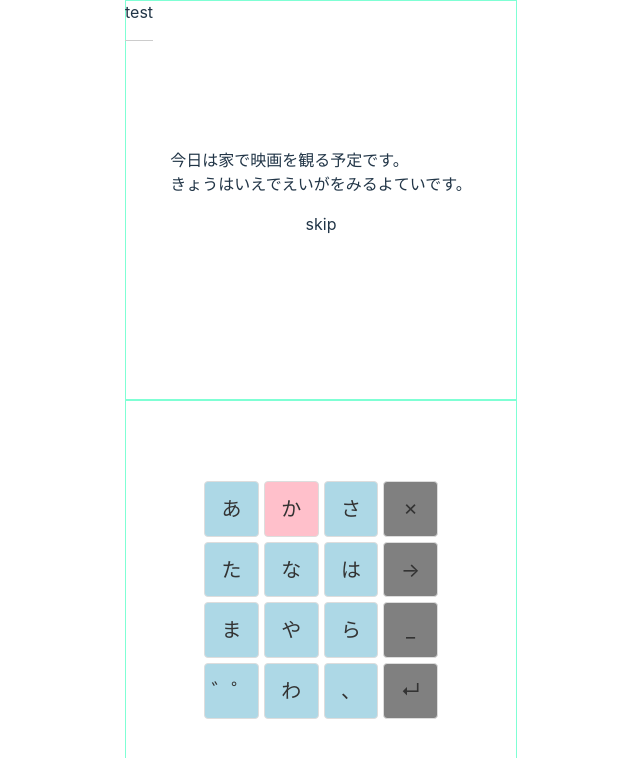
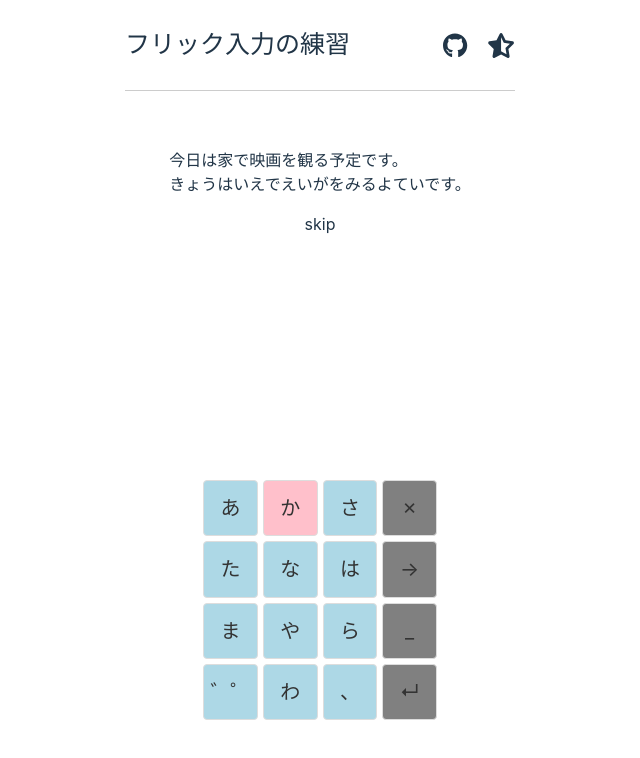
Before and after one commit to babu-ch/flick, a Vue app: page / in a window 1280 px wide. Shown: the top 758 px of the page, without its empty margins (320-960 px from the left). Built offline with nearby package versions, Linux system fonts and the light colour scheme.

Commit message:
install fa

```diff
--- a/package.json
+++ b/package.json
@@ -9,7 +9,10 @@
     "preview": "vite preview"
   },
   "dependencies": {
-    "@fortawesome/vue-fontawesome": "^3.0.8",
+    "@fortawesome/fontawesome-svg-core": "^6.6.0",
+    "@fortawesome/free-brands-svg-icons": "^6.6.0",
+    "@fortawesome/free-solid-svg-icons": "^6.6.0",
+    "@fortawesome/vue-fontawesome": "^3.0.0-5",
     "lodash": "^4.17.21",
     "vue": "^3.5.12"
   },
--- a/src/App.vue
+++ b/src/App.vue
@@ -1,10 +1,15 @@
 <script setup lang="ts">
 import Game from "./components/Game.vue";
+
 </script>
 
 <template>
   <header>
-    test
+    フリック入力の練習
+    <div class="icons">
+      <fa :icon="['fab', 'github']" />
+      <fa :icon="['fas', 'star-half-stroke']" />
+    </div>
   </header>
   <Game />
 </template>
@@ -12,7 +17,16 @@ import Game from "./components/Game.vue";
 <style scoped>
 header {
   border-bottom: 1px solid #CCC;
-  height: 40px;
+  height: 90px;
   position: absolute;
+  width: 100%;
+  font-size: 25px;
+  display: flex;
+  justify-content: space-between;
+  align-items: center;
+}
+.icons {
+  display: flex;
+  gap: 20px; /* アイコン間のスペース */
 }
 </style>
--- a/src/components/Game.vue
+++ b/src/components/Game.vue
@@ -63,7 +63,6 @@ section {
 
 section > div {
   width: 100%;
-  border: 1px solid aquamarine;
   flex: 1;
 }
 
--- a/src/main.ts
+++ b/src/main.ts
@@ -1,5 +1,17 @@
 import { createApp } from 'vue'
 import './style.css'
 import App from './App.vue'
+import { library } from '@fortawesome/fontawesome-svg-core'
+import { faStarHalfStroke } from '@fortawesome/free-solid-svg-icons'
+import { FontAwesomeIcon } from '@fortawesome/vue-fontawesome'
+import { faGithub } from '@fortawesome/free-brands-svg-icons'
 
-createApp(App).mount('#app')
+library.add(faGithub)
+library.add(faStarHalfStroke)
+//ここまで追加
+
+const app = createApp(App)
+//コンポーネントの追加
+app.component('fa', FontAwesomeIcon )
+
+app.mount('#app')
--- a/src/style.css
+++ b/src/style.css
@@ -23,6 +23,7 @@ html, body {
 
 #app {
   height: 100%;
+  position: relative;
 }
 
 
```
Also changed, not shown: 1 other file (tests, documents, lock files or other folders).
